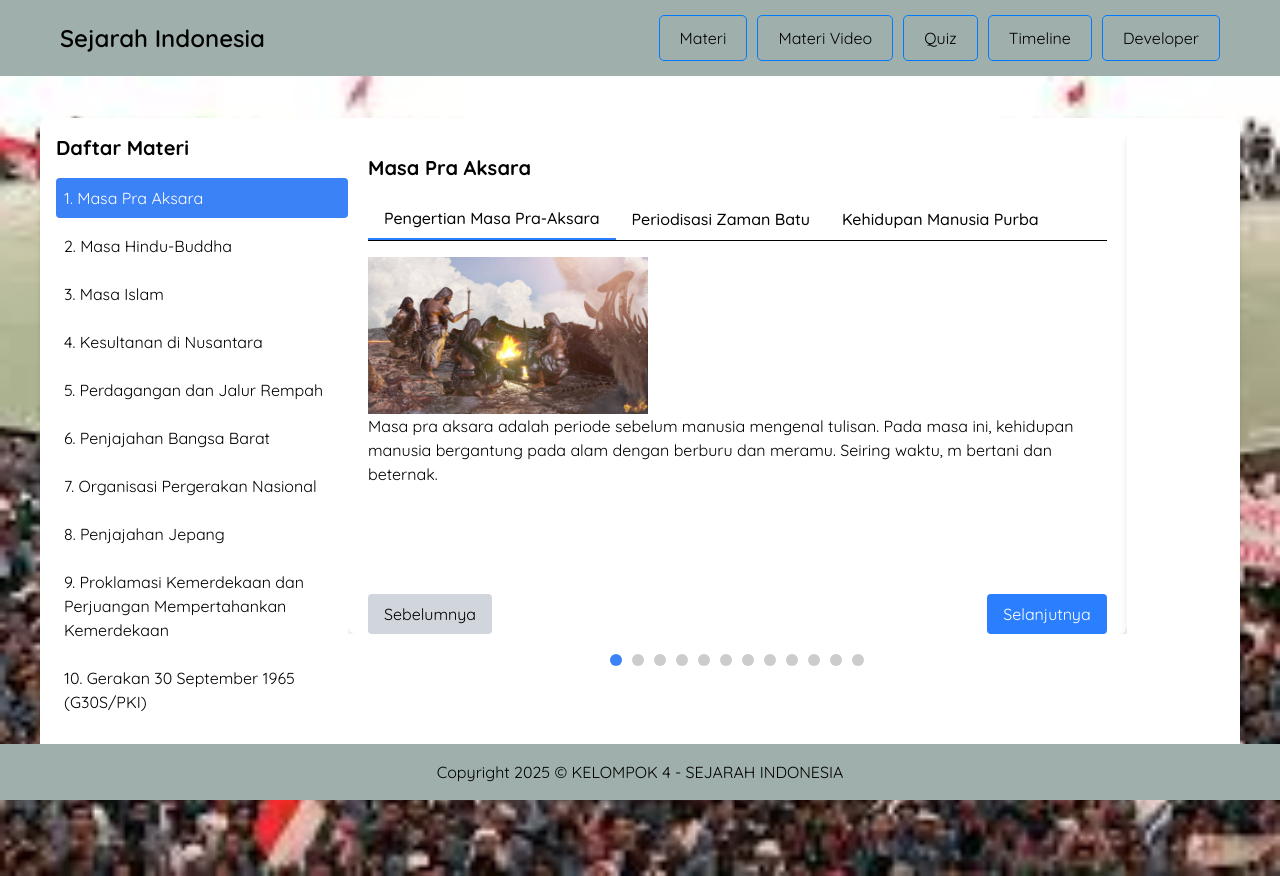
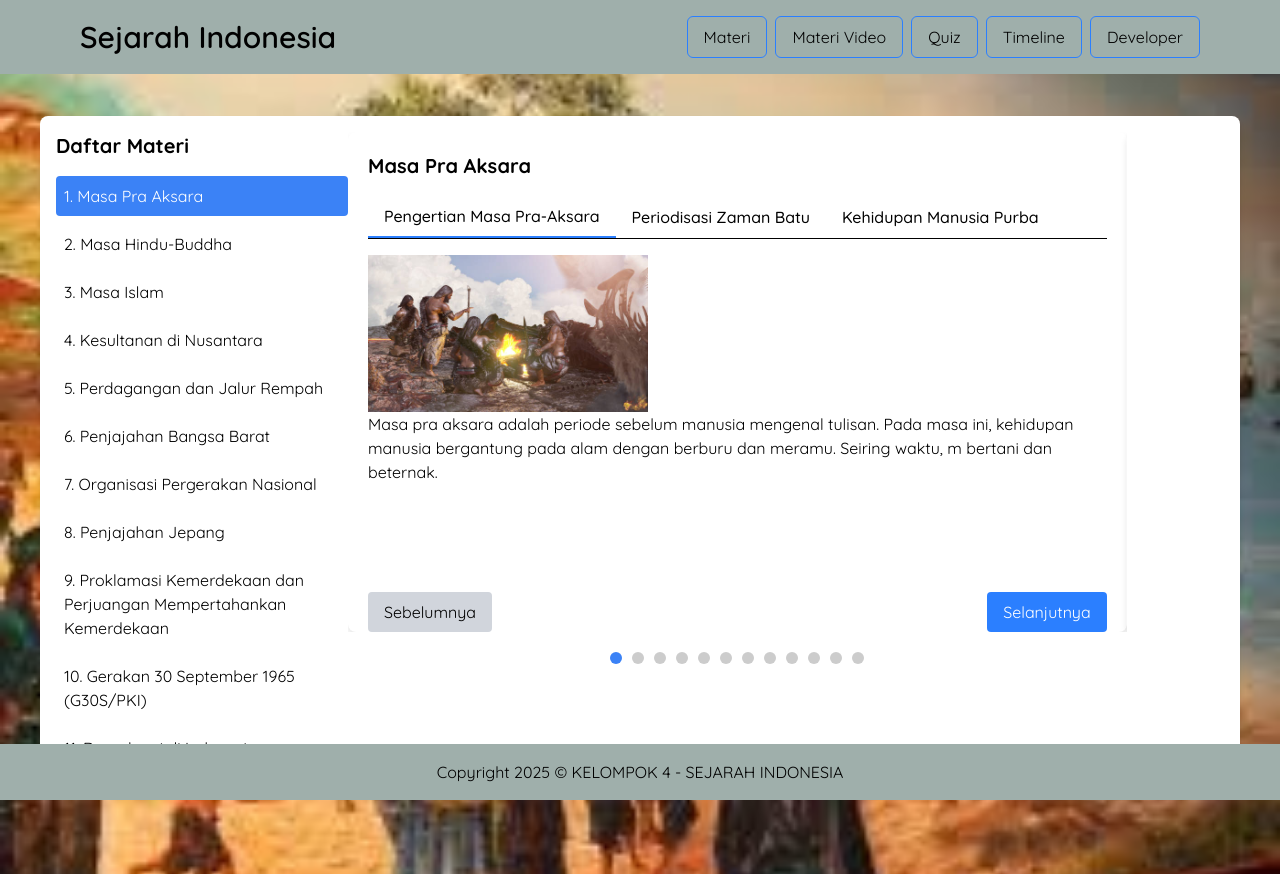
Before and after one commit to Astars4/Sejarah-Indonesia, a plain HTML site: page index.html in a window 1280 px wide. Drawn offline with nearby package versions, Linux system fonts and the light colour scheme.

Commit message:
commit 5

```diff
--- a/index.html
+++ b/index.html
@@ -17,27 +17,23 @@
     <link rel="stylesheet" href="style.css" />
     <title>Sejarah Indonesia</title>
   </head>
-  <nav class="background">
-    <div class="container">
-        <div class="nav">
-            <h1 class="text-2xl font-semibold">Sejarah Indonesia</h1>
-            <div class="hamburger" onclick="toggleMenu()">
-                <div class="line"></div>
-                <div class="line"></div>
-                <div class="line"></div>
-            </div>
-            <div class="nav-links" id="navLinks">
-                <button onclick="handleMenu('materi')">Materi</button>
-                <button onclick="handleMenu('materiVideo')">Materi Video</button>
-                <button onclick="handleMenu('quiz')">Quiz</button>
-                <button onclick="handleMenu('timeline')">Timeline</button>
-                <button onclick="handleMenu('developer')">Developer</button>
-            </div>
+  <nav class="bg-[#9fafab] shadow-md">
+    <div class="container max-w-6xl px-4 mx-auto">
+      <div class="flex flex-col items-center justify-between py-4 md:flex-row">
+        <h1 class="text-2xl font-semibold text-black md:text-3xl">Sejarah Indonesia</h1>
+
+        <div class="flex flex-wrap justify-center gap-2 mt-4 md:mt-0">
+          <button onclick="handleMenu('materi')" class="px-4 py-2 text-black transition border border-blue-500 rounded-md hover:bg-blue-500 hover:text-white">Materi</button>
+          <button onclick="handleMenu('materiVideo')" class="px-4 py-2 text-black transition border border-blue-500 rounded-md hover:bg-blue-500 hover:text-white">Materi Video</button>
+          <button onclick="handleMenu('quiz')" class="px-4 py-2 text-black transition border border-blue-500 rounded-md hover:bg-blue-500 hover:text-white">Quiz</button>
+          <button onclick="handleMenu('timeline')" class="px-4 py-2 text-black transition border border-blue-500 rounded-md hover:bg-blue-500 hover:text-white">Timeline</button>
+          <button onclick="handleMenu('developer')" class="px-4 py-2 text-black transition border border-blue-500 rounded-md hover:bg-blue-500 hover:text-white">Developer</button>
         </div>
+      </div>
     </div>
-</nav>
+  </nav>
 
-  <div id="bg" class="flex flex-col items-center justify-center w-screen min-h-screen px-4 bg-center bg-cover sm:px-6 lg:px-10" style="background-image: url('img/Perdagangan dan Jalur Rempah 2.jpg')">
+  <div id="bg" class="flex flex-col items-center justify-center w-screen min-h-screen px-4 bg-center bg-cover sm:px-6 lg:px-10" style="background-image: url('img/Zaman\ Prasejarah\ 2.jpg')">
     <div id="output" class="w-full p-4 bg-white rounded-lg shadow-md min-h-[100px] relative overflow-hidden mb-20 mt-8">
       <div id="materiContent" class="content">
         <div class="flex flex-col md:flex-row">
--- a/js/script.js
+++ b/js/script.js
@@ -2,18 +2,9 @@ function handleMenu(menu) {
   alert(`Menu ${menu} diklik!`);
 }
 
-function toggleMenu() {
-  const navLinks = document.getElementById("navLinks");
-  navLinks.classList.toggle("active");
-}
-
-function handleMenu(menu) {
-  console.log(`Menu ${menu} clicked`);
-}
-
 const backgrounds = [
-  "img/Zaman Prasejarah.jpg",
-  "img/Reformasi.jpg",
+  "img/Zaman Prasejarah 2.jpg",
+  "img/Perdagangan dan Jalur Rempah.jpg",
   "img/G 30 S PKI.jpg",
   "img/Kerajaan Kesultanan 3.jpg",
 ];
--- a/style.css
+++ b/style.css
@@ -1,4 +1,3 @@
-/* Animasi */
 @keyframes fadeIn {
   from {
     opacity: 0;
@@ -26,67 +25,6 @@ header {
   background: linear-gradient(135deg, blue, cyan);
   color: white;
   margin-bottom: 2rem;
-}
-
-.background {
-  background-color: #9fafab;
-}
-
-.container {
-  max-width: 1200px;
-  margin: 0 auto;
-  padding: 0 20px;
-}
-.nav {
-  display: flex;
-  justify-content: space-between;
-  align-items: center;
-  padding: 15px 0;
-}
-.nav-links {
-  display: flex;
-  gap: 10px;
-}
-.nav-links button {
-  padding: 10px 20px;
-  border: 1px solid #007bff;
-  background: transparent;
-  color: black;
-  border-radius: 5px;
-  cursor: pointer;
-  transition: background 0.3s, color 0.3s;
-}
-.nav-links button:hover {
-  background: #007bff;
-  color: white;
-}
-.hamburger {
-  display: none;
-  flex-direction: column;
-  cursor: pointer;
-}
-.line {
-  height: 3px;
-  width: 25px;
-  background-color: black;
-  margin: 3px 0;
-}
-@media (max-width: 768px) {
-  .nav-links {
-    display: none;
-    flex-direction: column;
-    position: absolute;
-    top: 60px;
-    left: 0;
-    right: 0;
-    background: #9fafab;
-  }
-  .nav-links.active {
-    display: flex;
-  }
-  .hamburger {
-    display: flex;
-  }
 }
 
 .content {
```
